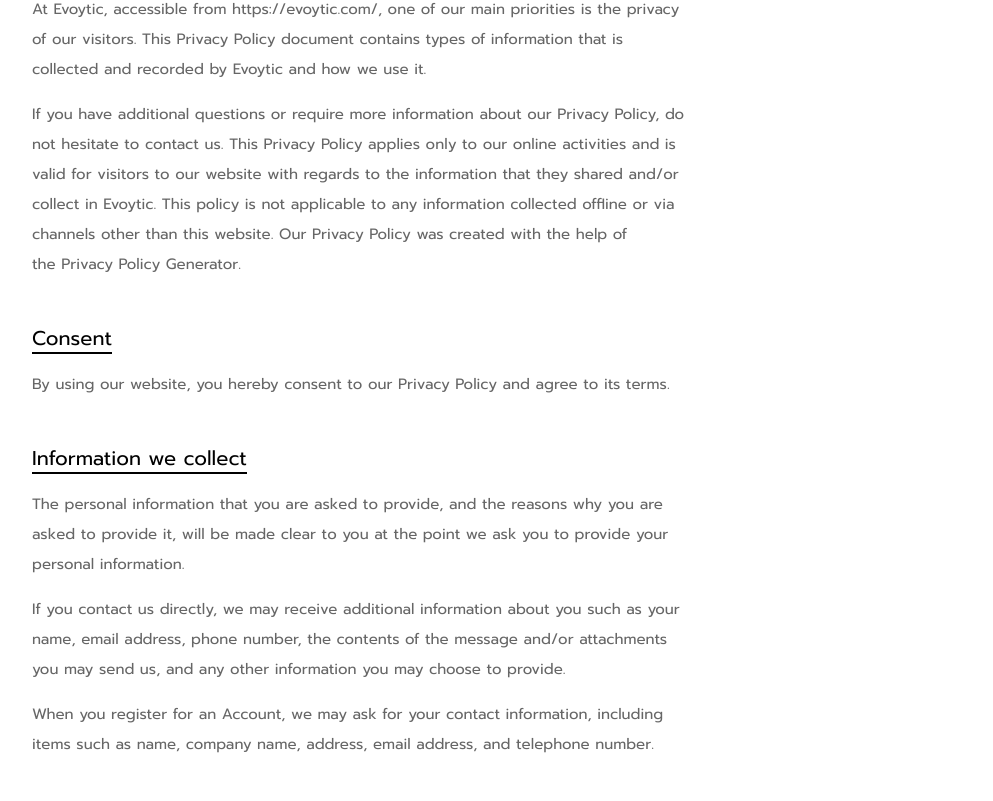
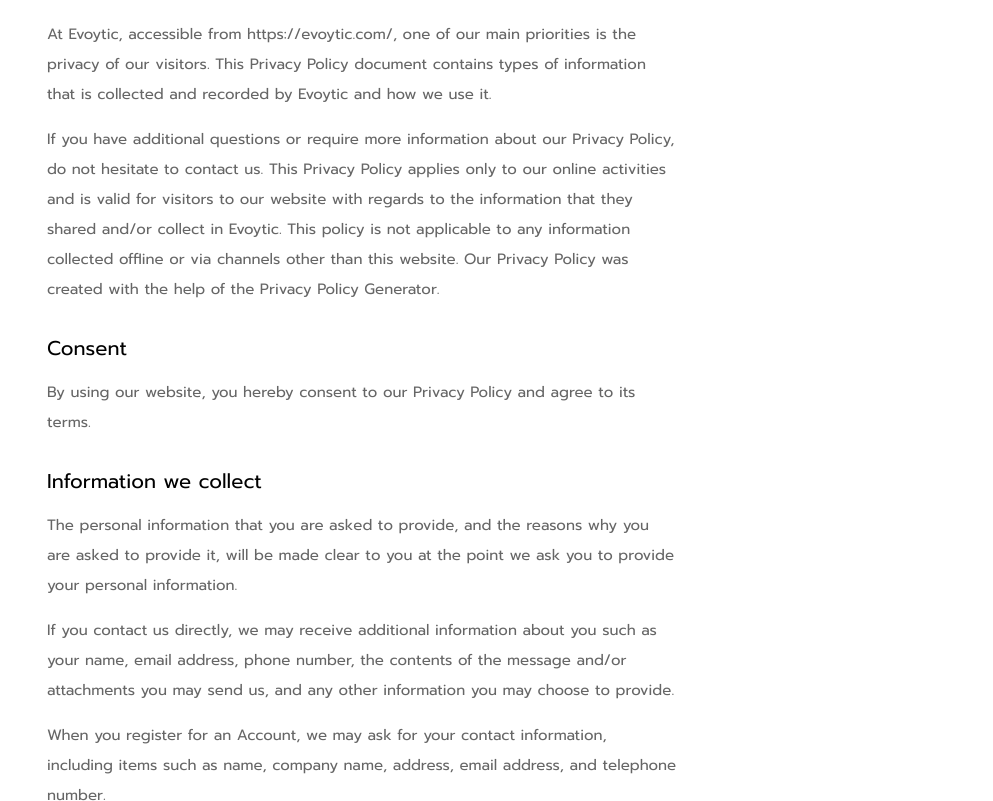
Before and after one commit to evoytic/evoytic, a Gatsby site: page /privacy-policy in a window 1280 px wide. Shown: the part 267-1068 px from the top of the page, without its empty margins (278-1271 px from the left). Built offline with nearby package versions, Linux system fonts and the light colour scheme; Gatsby itself is replaced by a stand-in of ours.

Commit message:
fix single page and updated readme

```diff
--- a/src/components/layout.css
+++ b/src/components/layout.css
@@ -8,6 +8,14 @@
  * 1. Correct the line height in all browsers.
  * 2. Prevent adjustments of font size after orientation changes in iOS.
  */
+
+/* Box sizing rules */
+*,
+*::before,
+*::after {
+  box-sizing: border-box;
+}
+
 
  html {
   line-height: 1.15; /* 1 */
--- a/src/styles.js
+++ b/src/styles.js
@@ -106,7 +106,7 @@ export const ContentPage = styled.div`
   max-width: ${SINGLE_PAGE_COTENT_WIDTH};
   margin: 0 auto;
   width: ${WIDTH_100};
-  padding: 20rem 0 10rem;
+  padding: 20rem 15px 10rem;
 
   p {
     color: rgba(0, 0, 0, .6);
@@ -116,11 +116,16 @@ export const ContentPage = styled.div`
 
   .content {
 
+    &-page--heading {
+      margin-bottom: 4rem;
+    }
+
     &-title {
-      border-bottom: .2rem solid;
-      display: inline-flex;
       line-height: 1.4;
       margin-block-start: 3rem;
+      @media only screen and (max-width: ${XS}) {
+        font-size: 2rem;
+      }
     }
 
     &-unlist {
```
Also changed, not shown: README.md.
